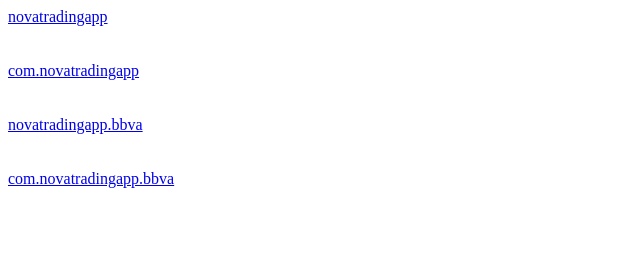
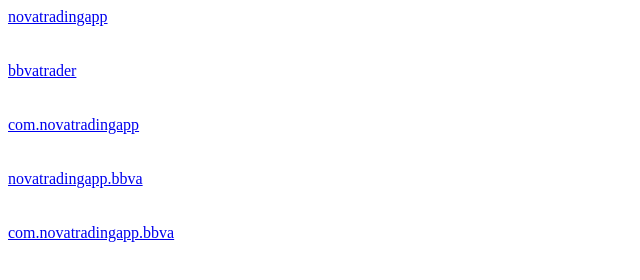
Before and after one commit to zhylin-andrey/deeplink, a plain HTML site: page index.html in a window 1280 px wide. Shown: the whole page, without its empty margins (0-640 px from the left). Drawn offline with Linux system fonts and the light colour scheme.

Commit message:
bbvatrader

```diff
--- a/index.html
+++ b/index.html
@@ -20,6 +20,10 @@
   <br />
   <br />
   <br />
+  <a href="bbvatrader://">bbvatrader</a>
+  <br />
+  <br />
+  <br />
   <a href="com.novatradingapp://">com.novatradingapp</a>
   <br />
   <br />
```
